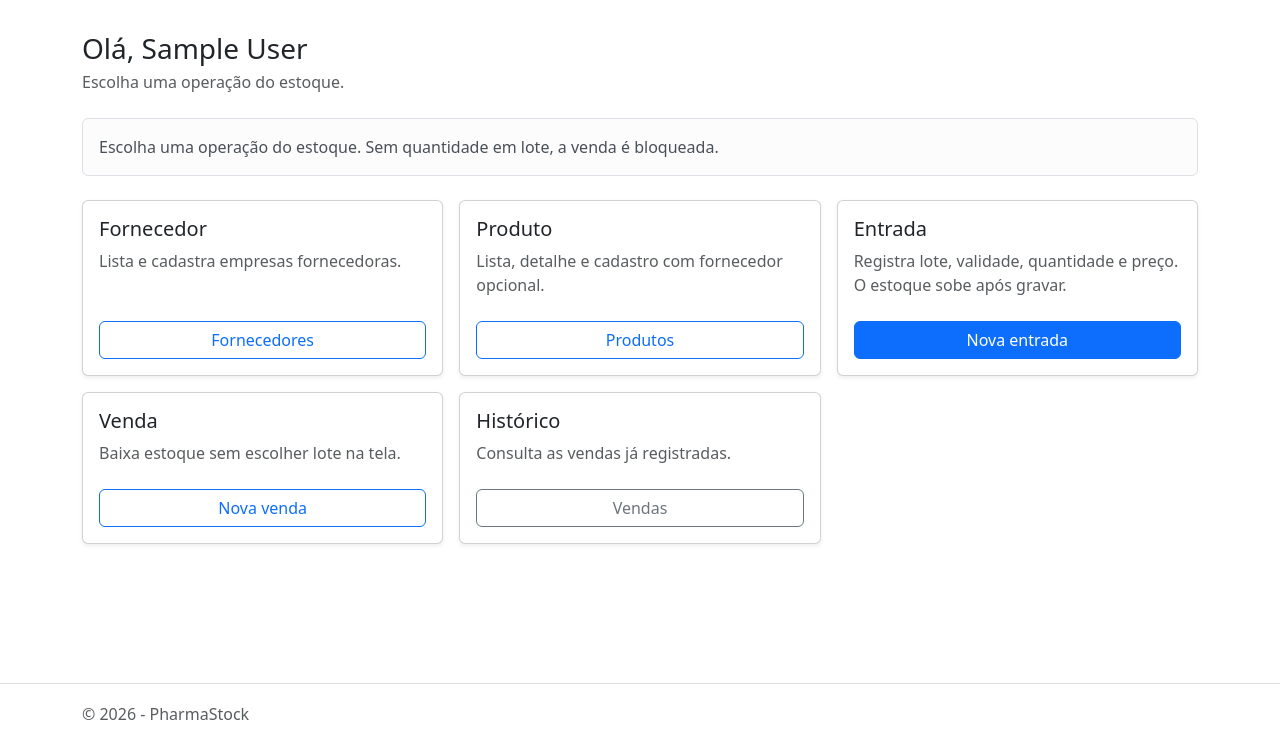
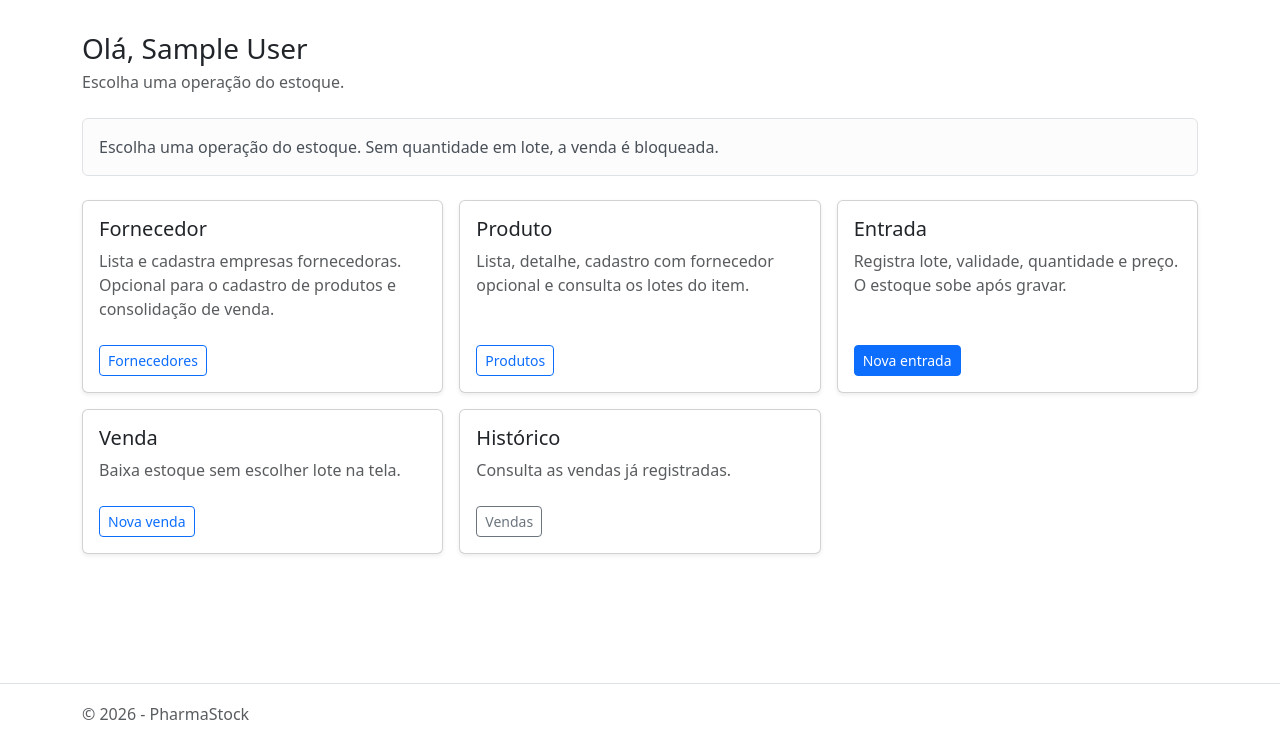
Before and after one commit to pharmstock-ads/pharmastock-pim-iv, an ASP.NET Core app: page / in a window 1280 px wide. Shown: the part 56-800 px from the top of the page. Run offline with ASP.NET Core 8, Linux system fonts and the light colour scheme; the visitor is signed in with stand-in values (Sample User, id 1); style sheets or scripts are compiled from the project's sources.

Commit message:
Tighten Home hub buttons and balance card descriptions.

```diff
--- a/src/PharmaStock.Web/Views/Home/Index.cshtml
+++ b/src/PharmaStock.Web/Views/Home/Index.cshtml
@@ -26,8 +26,9 @@
                     <h2 class="h5 card-title">Fornecedor</h2>
                     <p class="card-text text-muted flex-grow-1">
                         Lista e cadastra empresas fornecedoras.
+                        Opcional para o cadastro de produtos e consolidação de venda.
                     </p>
-                    <a class="btn btn-outline-primary mt-2" asp-controller="Fornecedores" asp-action="Index">Fornecedores</a>
+                    <a class="btn btn-sm btn-outline-primary align-self-start mt-2" asp-controller="Fornecedores" asp-action="Index">Fornecedores</a>
                 </div>
             </div>
         </div>
@@ -36,9 +37,10 @@
                 <div class="card-body d-flex flex-column">
                     <h2 class="h5 card-title">Produto</h2>
                     <p class="card-text text-muted flex-grow-1">
-                        Lista, detalhe e cadastro com fornecedor opcional.
+                        Lista, detalhe, cadastro com fornecedor opcional e
+                        consulta os lotes do item.
                     </p>
-                    <a class="btn btn-outline-primary mt-2" asp-controller="Produtos" asp-action="Index">Produtos</a>
+                    <a class="btn btn-sm btn-outline-primary align-self-start mt-2" asp-controller="Produtos" asp-action="Index">Produtos</a>
                 </div>
             </div>
         </div>
@@ -49,7 +51,7 @@
                     <p class="card-text text-muted flex-grow-1">
                         Registra lote, validade, quantidade e preço. O estoque sobe após gravar.
                     </p>
-                    <a class="btn btn-primary mt-2" asp-controller="Entradas" asp-action="Registrar">Nova entrada</a>
+                    <a class="btn btn-sm btn-primary align-self-start mt-2" asp-controller="Entradas" asp-action="Registrar">Nova entrada</a>
                 </div>
             </div>
         </div>
@@ -60,7 +62,7 @@
                     <p class="card-text text-muted flex-grow-1">
                         Baixa estoque sem escolher lote na tela.
                     </p>
-                    <a class="btn btn-outline-primary mt-2" asp-controller="Vendas" asp-action="Registrar">Nova venda</a>
+                    <a class="btn btn-sm btn-outline-primary align-self-start mt-2" asp-controller="Vendas" asp-action="Registrar">Nova venda</a>
                 </div>
             </div>
         </div>
@@ -71,7 +73,7 @@
                     <p class="card-text text-muted flex-grow-1">
                         Consulta as vendas já registradas.
                     </p>
-                    <a class="btn btn-outline-secondary mt-2" asp-controller="Vendas" asp-action="Index">Vendas</a>
+                    <a class="btn btn-sm btn-outline-secondary align-self-start mt-2" asp-controller="Vendas" asp-action="Index">Vendas</a>
                 </div>
             </div>
         </div>
```
